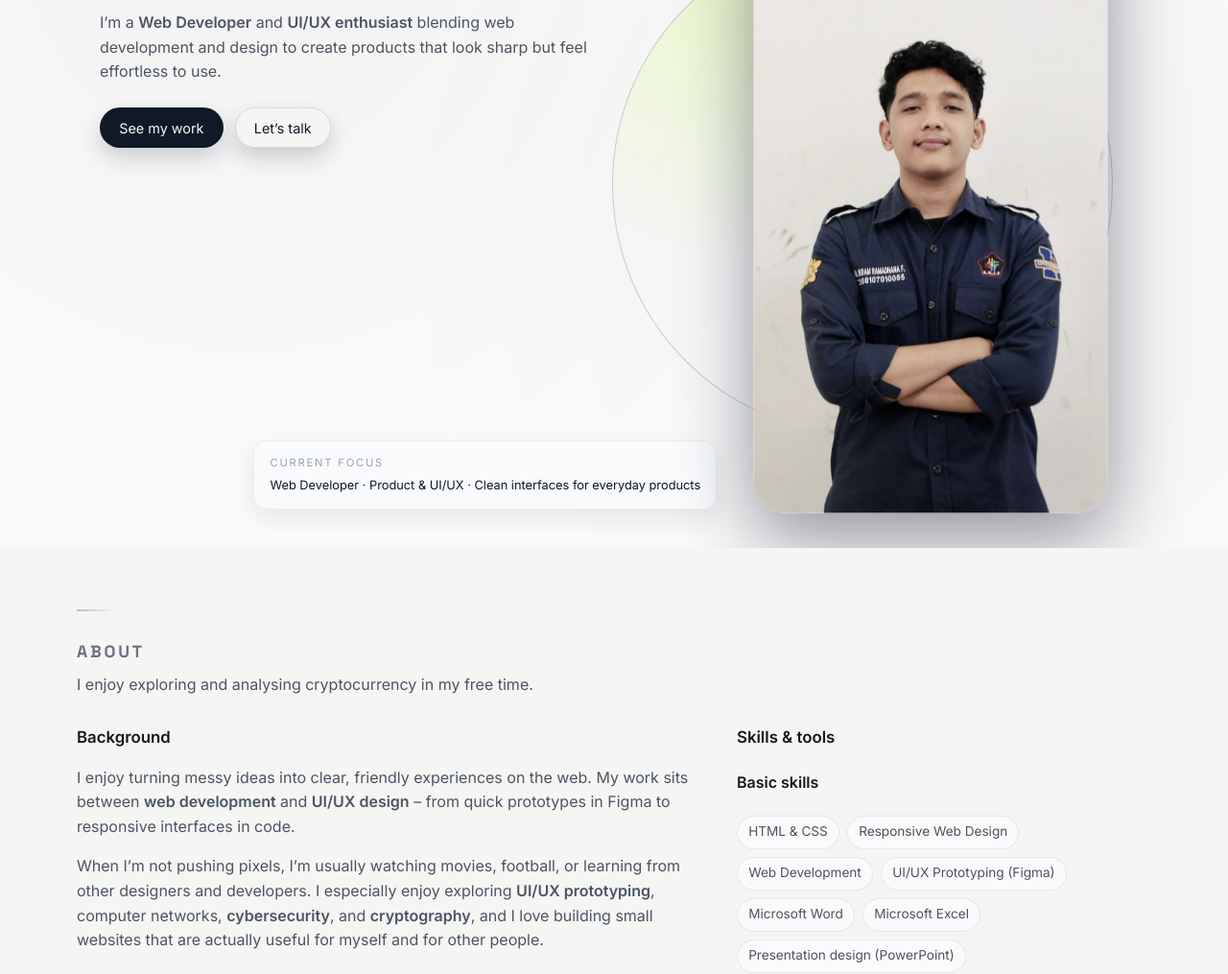
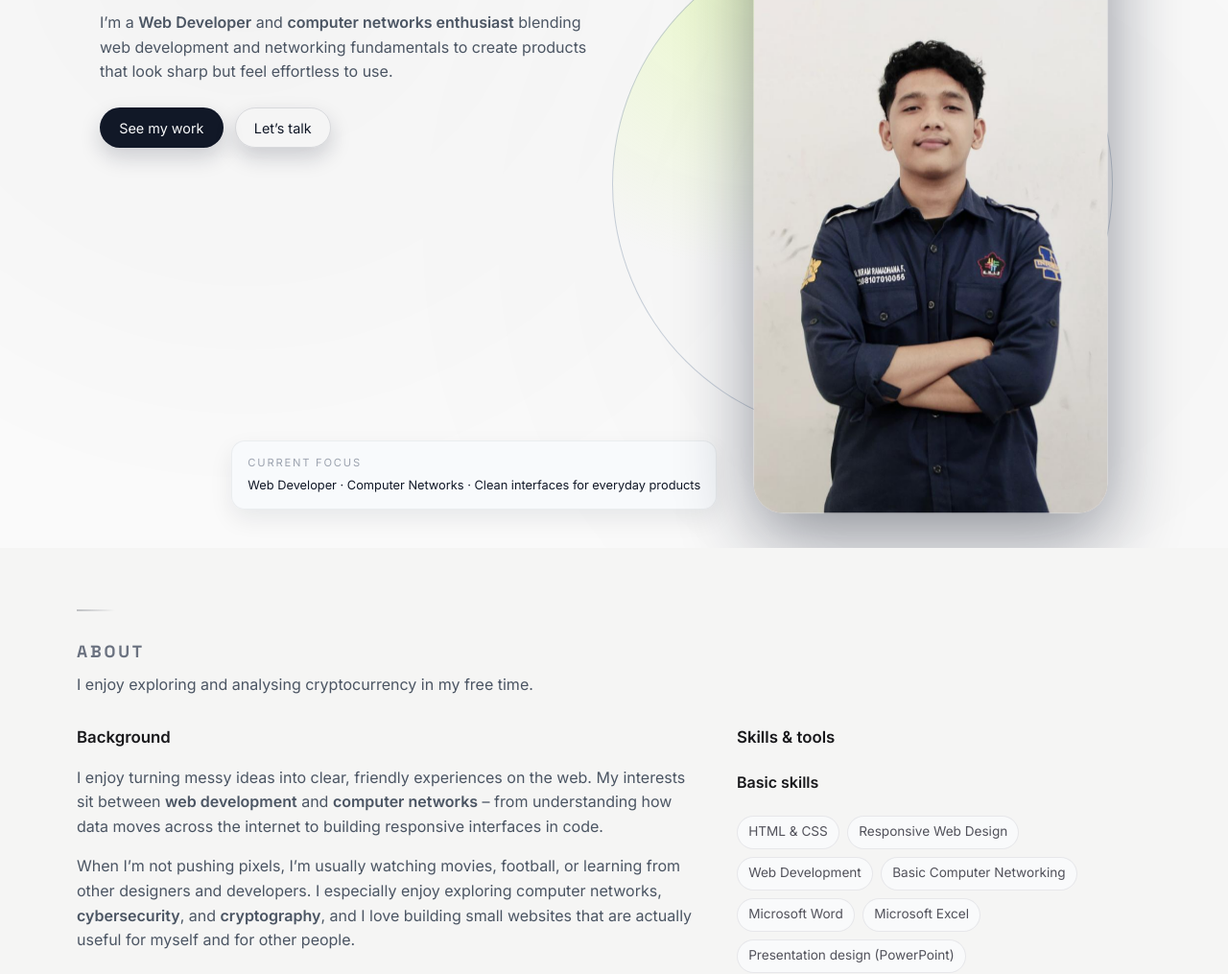
Before and after one commit to ikramramadhana/portofolio-ikramramadhana, a plain HTML site: page index.html in a window 1280 px wide. Shown: the part 285-1300 px from the top of the page at 96% size. Drawn offline with Linux system fonts and the light colour scheme.

Commit message:
Update portfolio networking focus

```diff
--- a/index.html
+++ b/index.html
@@ -31,8 +31,8 @@
                     <p class="hero-kicker">Portfolio of Muhammad Ikram Ramadhana Friyan</p>
                     <h1 class="hero-title">I design and build calm, clear digital interfaces.</h1>
                     <p class="hero-subtitle">
-                        I’m a <strong>Web Developer</strong> and <strong>UI/UX enthusiast</strong> blending
-                        web development and design to create products that look sharp
+                        I’m a <strong>Web Developer</strong> and <strong>computer networks enthusiast</strong> blending
+                        web development and networking fundamentals to create products that look sharp
                         but feel effortless to use.
                     </p>
                     <div class="hero-actions">
@@ -47,12 +47,12 @@
 
                 <div class="hero-bottom-left">
                     <span class="badge-label">ROLE</span>
-                    <p>Web Developer · Product & UI/UX</p>
+                    <p>Web Developer · Computer Networks</p>
                 </div>
 
                 <div class="hero-bottom-right">
                     <span class="badge-label">CURRENT FOCUS</span>
-                    <p>Web Developer · Product &amp; UI/UX · Clean interfaces for everyday products</p>
+                    <p>Web Developer · Computer Networks · Clean interfaces for everyday products</p>
                 </div>
             </div>
         </section>
@@ -70,13 +70,13 @@
                     <h3>Background</h3>
                     <p>
                         I enjoy turning messy ideas into clear, friendly experiences on the web.
-                        My work sits between <strong>web development</strong> and <strong>UI/UX design</strong> –
-                        from quick prototypes in Figma to responsive interfaces in code.
+                        My interests sit between <strong>web development</strong> and <strong>computer networks</strong> –
+                        from understanding how data moves across the internet to building responsive interfaces in code.
                     </p>
                     <p>
                         When I’m not pushing pixels, I’m usually watching movies,
                         football, or learning from other designers and developers.
-                        I especially enjoy exploring <strong>UI/UX prototyping</strong>,
+                        I especially enjoy exploring
                         computer networks, <strong>cybersecurity</strong>, and <strong>cryptography</strong>,
                         and I love building small websites that are actually useful for
                         myself and for other people.
@@ -89,7 +89,7 @@
                         <li>HTML & CSS</li>
                         <li>Responsive Web Design</li>
                         <li>Web Development</li>
-                        <li>UI/UX Prototyping (Figma)</li>
+                        <li>Basic Computer Networking</li>
                         <li>Microsoft Word</li>
                         <li>Microsoft Excel</li>
                         <li>Presentation design (PowerPoint)</li>
@@ -150,7 +150,7 @@
                     <div class="work-text">
                         <span class="work-pill">2024 · Personal finance app</span>
                         <h3>Keuangan Mahasiswa</h3>
-                        <p class="work-meta">Web · UI/UX · Frontend</p>
+                        <p class="work-meta">Web · Frontend</p>
                         <p>
                             A web-based finance manager for students. The app lets you
                             register and log in, add income and expenses with categories,
@@ -192,7 +192,7 @@
             <ul class="now-list">
                 <li>Experimenting with cleaner ways to show complex data in UI.</li>
                 <li>Strengthening my Java fundamentals and backend knowledge.</li>
-                <li>Building small weekly UI/UX experiments to improve my eye for detail.</li>
+                <li>Building small weekly networking labs and experiments to strengthen my fundamentals.</li>
                 <li>Learning cryptography and basic data mining techniques.</li>
                 <li>Exploring deep learning and machine learning fundamentals.</li>
                 <li>Studying computer networks and MikroTik configuration.</li>
```
